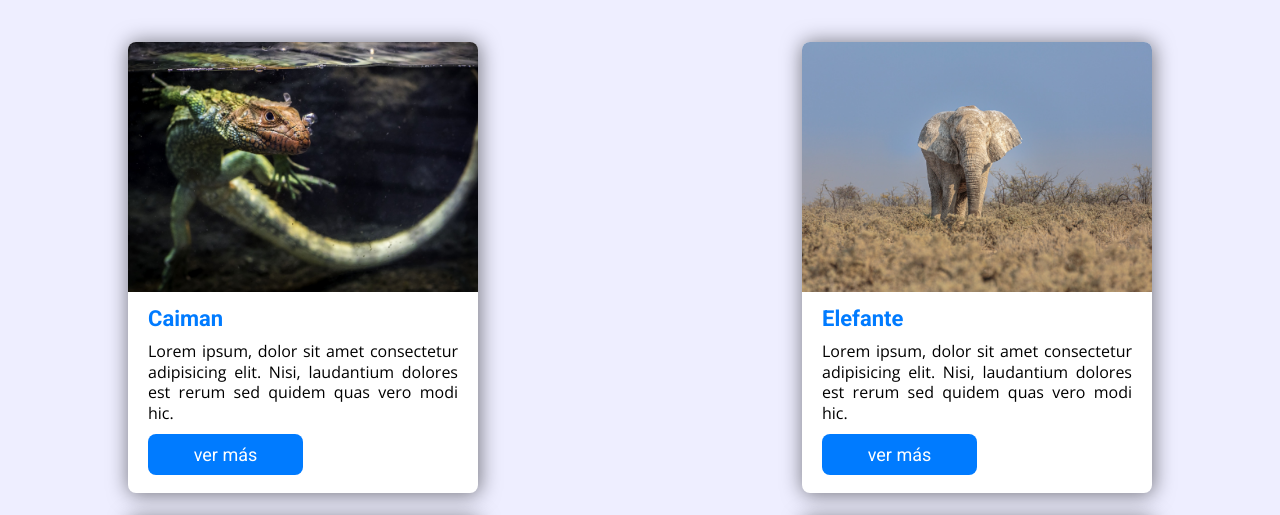
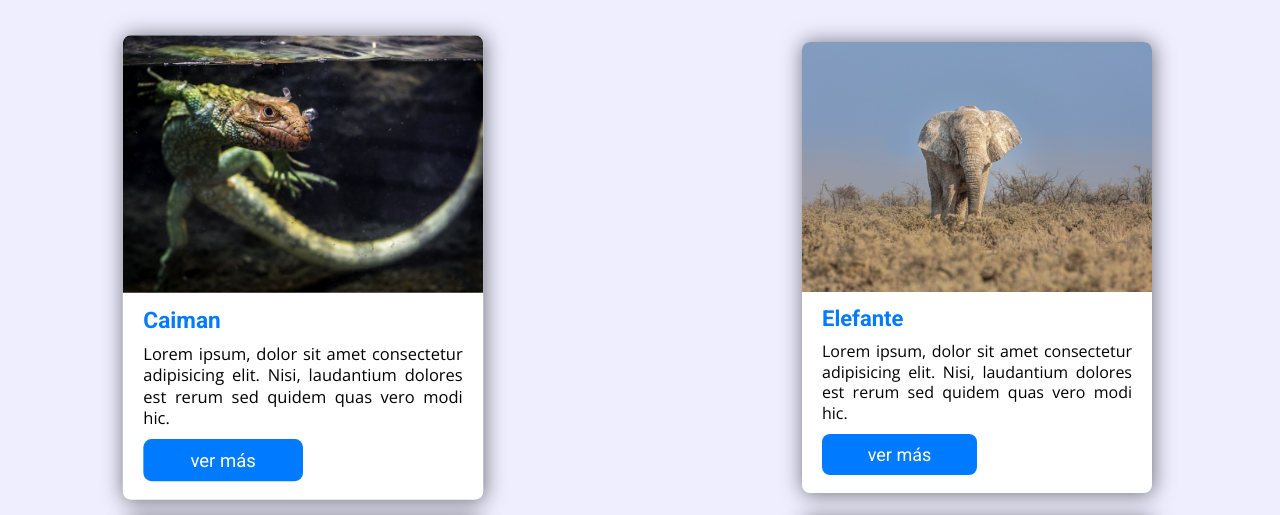
Before and after one commit to ArnyWorld/CardOne, a plain HTML site: page index.html in a window 1280 px wide. In both pictures the pointer is over the element 303 px from the left and 267 px from the top of the page. Shown: the top 515 px of the page. Drawn offline with nearby package versions, Linux system fonts and the light colour scheme.

Commit message:
añadiendo animación CSS

```diff
--- a/css/style.css
+++ b/css/style.css
@@ -42,8 +42,11 @@ body {
     background-color: var(--cardColor);
     box-shadow: 1px 1px 20px 1px var(--cardShadow);
     overflow: hidden;
+    transition: all .5s ease;
 }
-
+.card:hover{
+    transform: scale(1.03);
+}
 
 .card .cardImage {
     width: 100%;
@@ -82,3 +85,8 @@ body {
     text-align: center;
     font-family: var(--fontPrimary);
 }
+
+.card .cardButton:hover {
+    background-color: var(--cardButtonHover);
+
+}
```
